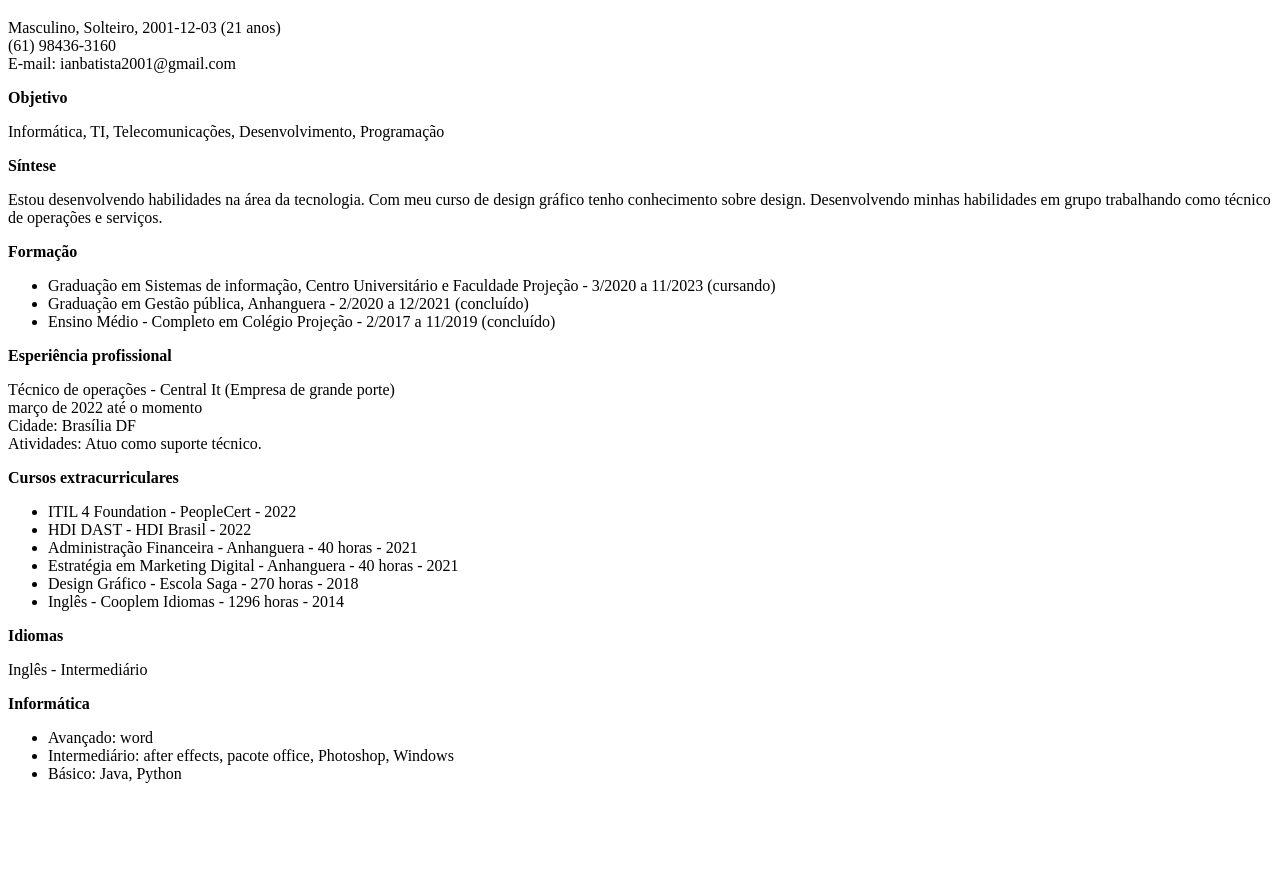
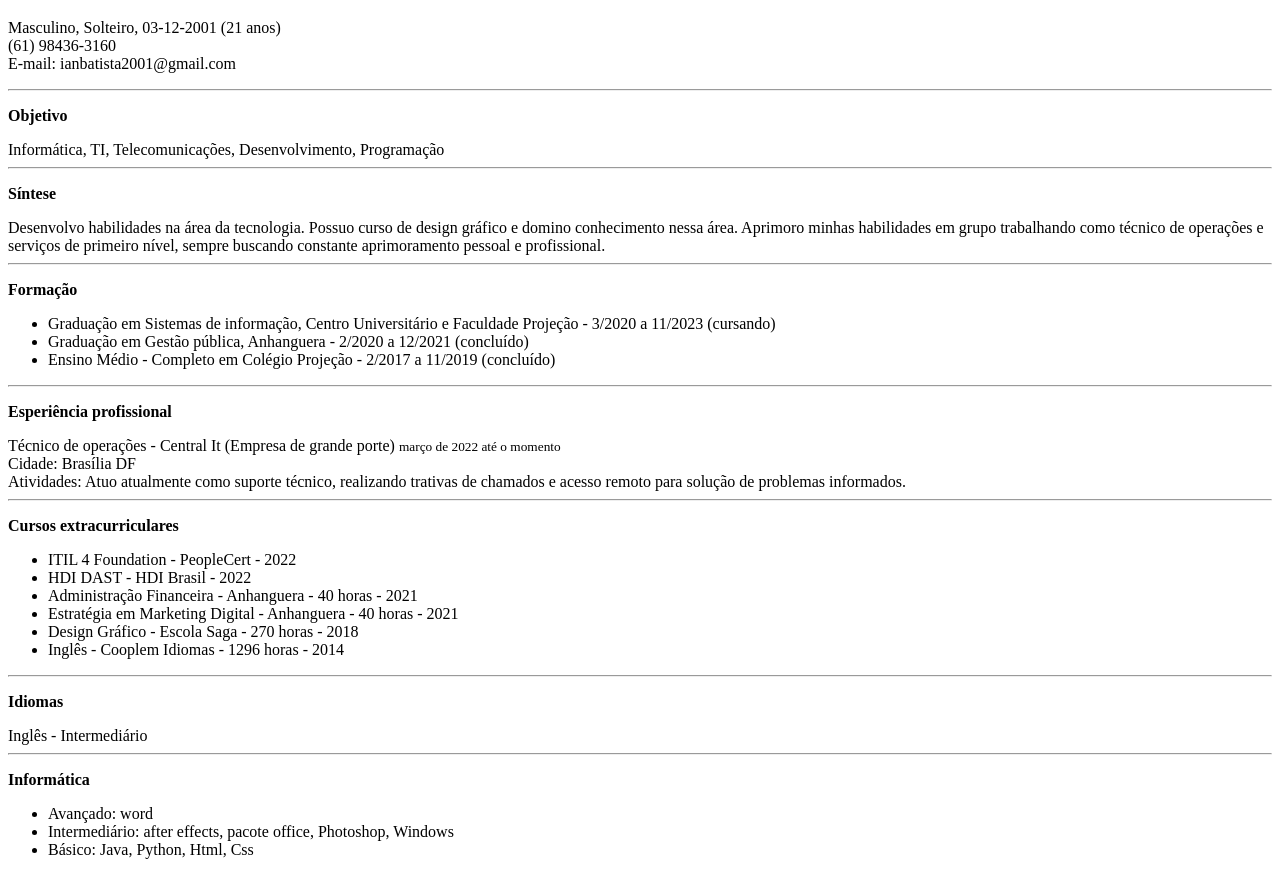
Before and after one commit to IanBatista/ian-batista-curriculo, a plain HTML site: page index.html in a window 1280 px wide. Shown: the part 61-936 px from the top of the page. Before the commit the page ends 860 px from the top, so only its background shows below. Drawn offline with Linux system fonts and the light colour scheme.

Commit message:
Update index.html

```diff
--- a/index.html
+++ b/index.html
@@ -5,38 +5,51 @@
     <meta charset="UTF-8">
     <meta http-equiv="X-UA-Compatible" content="IE=edge">
     <meta name="viewport" content="width=device-width, initial-scale=1.0">
+    <meta name="author" content="Ian Batista">
     <title>Currículo Ian Batista</title>
 </head>
 
 <body>
     <h1>Ian Batista do Espirito Santo</h1>
     <p>
-        Masculino, Solteiro, 2001-12-03 (21 anos)<br>
+        Masculino, Solteiro, 03-12-2001 (21 anos)<br>
         (61) 98436-3160 <br>
         E-mail: ianbatista2001@gmail.com
     </p>
 
-    <p><strong>Objetivo</strong></p>
+    <hr>
+
+    <p><b>Objetivo</b></p>
     Informática, TI, Telecomunicações, Desenvolvimento, Programação
 
-    <p><strong>Síntese</strong></p>
-    Estou desenvolvendo habilidades na área da tecnologia. Com meu curso de design gráfico tenho
-    conhecimento sobre design. Desenvolvendo minhas habilidades em grupo trabalhando como técnico de
-    operações e serviços.
+    <hr>
 
-    <p><strong>Formação</strong></p>
+    <p><b>Síntese</b></p>
+    Desenvolvo habilidades na área da tecnologia. Possuo curso de design gráfico e domino conhecimento nessa
+    área. Aprimoro minhas habilidades em grupo trabalhando como técnico de operações e serviços de primeiro nível,
+    sempre buscando constante aprimoramento pessoal e profissional.
+
+    <hr>
+
+    <p><b>Formação</b></p>
     <ul>
-        <li>Graduação em Sistemas de informação, Centro Universitário e Faculdade Projeção - 3/2020 a 11/2023 (cursando)<br></li>
+        <li>Graduação em Sistemas de informação, Centro Universitário e Faculdade Projeção - 3/2020 a 11/2023
+            (cursando)<br></li>
         <li>Graduação em Gestão pública, Anhanguera - 2/2020 a 12/2021 (concluído)<br></li>
         <li>Ensino Médio - Completo em Colégio Projeção - 2/2017 a 11/2019 (concluído)</li>
     </ul>
-    <p><strong>Esperiência profissional</strong></p>
-    Técnico de operações - Central It (Empresa de grande porte) <br>
-    março de 2022 até o momento<br>
+
+    <hr>
+
+    <p><b>Esperiência profissional</b></p>
+    Técnico de operações - Central It (Empresa de grande porte) <small>março de 2022 até o momento</small><br>
     Cidade: Brasília DF<br>
-    Atividades: Atuo como suporte técnico.
+    Atividades: Atuo atualmente como suporte técnico, realizando trativas de chamados e acesso remoto para solução de
+    problemas informados.
 
-    <p><strong>Cursos extracurriculares</strong></p>
+    <hr>
+
+    <p><b>Cursos extracurriculares</b></p>
     <ul>
         <li>ITIL 4 Foundation - PeopleCert - 2022 <br></li>
         <li>HDI DAST - HDI Brasil - 2022<br></li>
@@ -46,14 +59,18 @@
         <li>Inglês - Cooplem Idiomas - 1296 horas - 2014</li>
     </ul>
 
-    <p><strong>Idiomas</strong></p>
+    <hr>
+
+    <p><b>Idiomas</b></p>
     Inglês - Intermediário
 
-    <p><strong>Informática</strong></p>
+    <hr>
+
+    <p><b>Informática</b></p>
     <ul>
         <li>Avançado: word<br></li>
         <li>Intermediário: after effects, pacote office, Photoshop, Windows<br></li>
-        <li>Básico: Java, Python</li>
+        <li>Básico: Java, Python, Html, Css</li>
     </ul>
 </body>
 
```
